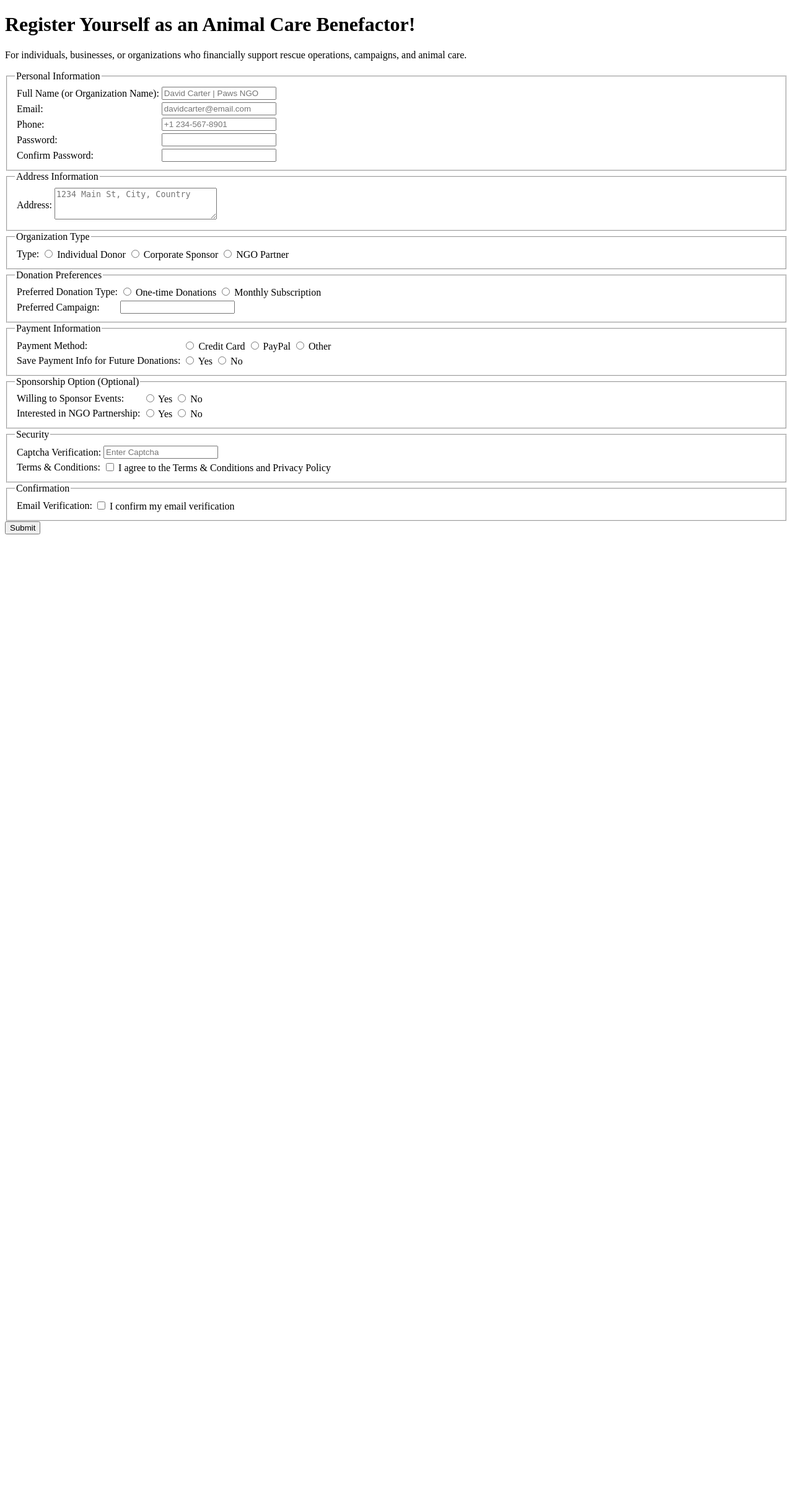
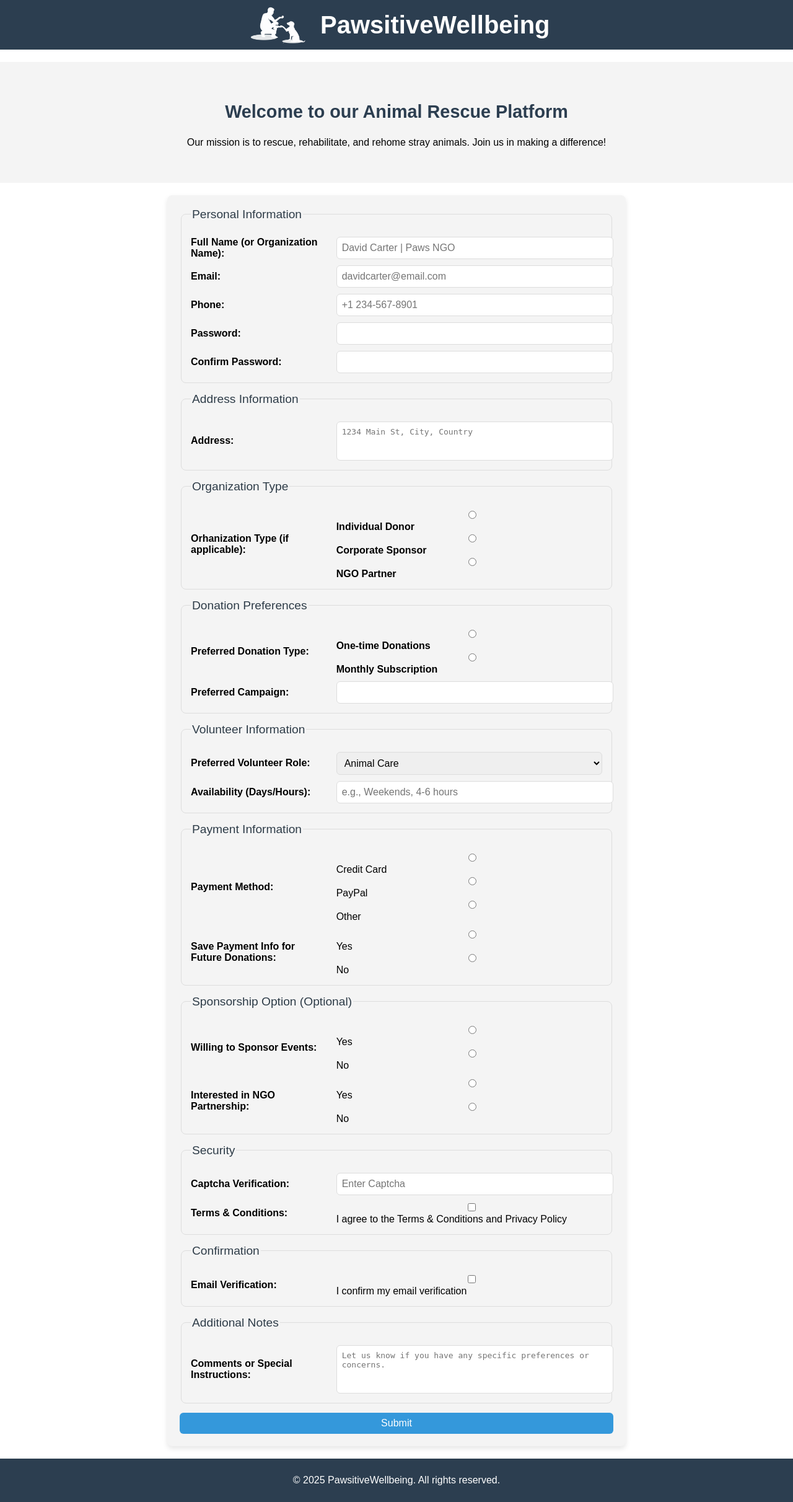
Before and after one commit to codingmoose-dev/PawsitiveWhispers, a PHP site: page /Benefactor/view/BenefactorRegistration.php in a window 1280 px wide. Shown: the whole page at 62% size. Before the commit the page ends 862 px from the top, so only its background shows below. Run offline with PHP 8.4, Linux system fonts and the light colour scheme.

Commit message:
Benefactor (Donors & NGO Partner)

```diff
--- a/Benefactor/view/BenefactorRegistration.php
+++ b/Benefactor/view/BenefactorRegistration.php
@@ -4,84 +4,190 @@
     <meta charset="UTF-8">
     <meta name="viewport" content="width=device-width, initial-scale=1.0">
     <title>Animal Care Benefactor Registration</title>
+    <style>
+        body {
+            font-family: Arial, sans-serif;
+            margin: 0;
+            padding: 0;
+        }
+
+        header {
+            background-color: #2c3e50;
+            color: white;
+            padding: 10px 0;
+            text-align: center;
+        }
+
+        header h1 {
+            margin: 0;
+            font-size: 2.5em;
+        }
+
+        #logo-container {
+            display: flex;
+            align-items: center;
+            justify-content: center;
+            gap: 10px;
+        }
+
+        #logo-container img {
+            height: 60px;
+        }
+
+        section {
+            padding: 20px;
+        }
+
+        #message {
+            background-color: #f4f4f4;
+            padding: 40px 20px;
+            margin: 20px 0;
+            text-align: center;
+        }
+
+        #message h2 {
+            color: #2c3e50;
+            font-size: 1.8em;
+        }
+
+        #registration {
+            background-color: #f4f4f4;
+            padding: 20px;
+            border-radius: 8px;
+            box-shadow: 0 4px 8px rgba(0, 0, 0, 0.1);
+            max-width: 700px; /* Increased from 600px to 700px */
+            margin: 20px auto;
+        }
+
+        fieldset {
+            margin-bottom: 15px;
+            border: 1px solid #ddd;
+            padding: 15px;
+            border-radius: 8px;
+        }
+
+        legend {
+            font-size: 1.2em;
+            color: #2e3c48;
+            margin-bottom: 10px;
+        }
+
+        .form-grid {
+            display: grid;
+            grid-template-columns: 1fr 2fr;
+            gap: 10px 20px;
+            align-items: center;
+        }
+
+        label {
+            font-weight: bold;
+        }
+
+        input, select, textarea, button {
+            width: 100%;
+            padding: 8px;
+            font-size: 1em;
+            border-radius: 6px;
+            border: 1px solid #ddd;
+        }
+
+        textarea {
+            resize: none;
+        }
+
+        button {
+            background-color: #3498db;
+            color: white;
+            border: none;
+            cursor: pointer;
+        }
+
+        button:hover {
+            background-color: #2980b9;
+        }
+
+        footer {
+            background-color: #2c3e50;
+            color: white;
+            text-align: center;
+            padding: 10px 0;
+        }
+    </style>
 </head>
 <body>
-    <h1>Register Yourself as an Animal Care Benefactor!</h1>
-    <p>For individuals, businesses, or organizations who financially support rescue operations, campaigns, and animal care.</p>
+    <header>
+        <div id="logo-container">
+            <img src="../../Main/images/Icon.png" alt="PawsitiveWellbeing Logo">
+            <h1>PawsitiveWellbeing</h1>
+        </div>
+    </header>
 
+    <section id="message">
+        <h2>Welcome to our Animal Rescue Platform</h2>
+        <p>Our mission is to rescue, rehabilitate, and rehome stray animals. Join us in making a difference!</p>
+    </section>
+
+    <section id="registration">
         <form action="reg_control.php" method="post">
             <!-- Personal Information -->
             <fieldset>
                 <legend>Personal Information</legend>
-            <table>
-                <tr>
-                    <td><label for="fname">Full Name (or Organization Name):</label></td>
-                    <td><input type="text" id="fname" name="fname" placeholder="David Carter | Paws NGO" required></td>
-                </tr>
-                <tr>
-                    <td><label for="email">Email:</label></td>
-                    <td><input type="email" id="email" name="email" placeholder="davidcarter@email.com" required></td>
-                </tr>
-                <tr>
-                    <td><label for="phone">Phone:</label></td>
-                    <td><input type="tel" id="phone" name="phone" placeholder="+1 234-567-8901" required></td>
-                </tr>
-                <tr>
-                    <td><label for="pwd">Password:</label></td>
-                    <td><input type="password" id="pwd" name="pwd" required></td>
-                </tr>
-                <tr>
-                    <td><label for="cpwd">Confirm Password:</label></td>
-                    <td><input type="password" id="cpwd" name="cpwd" required></td>
-                </tr>
-            </table>
+                <div class="form-grid">
+                    <label for="fname">Full Name (or Organization Name):</label>
+                    <input type="text" id="fname" name="fname" placeholder="David Carter | Paws NGO" required>
+
+                    <label for="email">Email:</label>
+                    <input type="email" id="email" name="email" placeholder="davidcarter@email.com" required>
+
+                    <label for="phone">Phone:</label>
+                    <input type="tel" id="phone" name="phone" placeholder="+1 234-567-8901" required>
+
+                    <label for="pwd">Password:</label>
+                    <input type="password" id="pwd" name="pwd" required>
+
+                    <label for="cpwd">Confirm Password:</label>
+                    <input type="password" id="cpwd" name="cpwd" required>
+                </div>
             </fieldset>
 
             <!-- Address Information -->
             <fieldset>
                 <legend>Address Information</legend>
-            <table>
-                <tr>
-                    <td><label for="address">Address:</label></td>
-                    <td><textarea id="address" name="address" rows="3" cols="30" placeholder="1234 Main St, City, Country" required></textarea></td>
-                </tr>
-            </table>
+                <div class="form-grid">
+                    <label for="address">Address:</label>
+                    <textarea id="address" name="address" rows="3" placeholder="1234 Main St, City, Country" required></textarea>
+                </div>
             </fieldset>
 
             <!-- Organization Type -->
             <fieldset>
                 <legend>Organization Type</legend>
-            <table>
-                <tr>
-                    <td><label>Type:</label></td>
-                    <td>
+                <div class="form-grid">
+                    <label>Orhanization Type (if applicable):</label>
+                    <div>
                         <input type="radio" id="IndividualDonor" name="otype" value="IndividualDonor" required>
                         <label for="IndividualDonor">Individual Donor</label>
                         <input type="radio" id="CorporateSponsor" name="otype" value="CorporateSponsor">
                         <label for="CorporateSponsor">Corporate Sponsor</label>
                         <input type="radio" id="ngopartner" name="otype" value="NgoPartner">
                         <label for="ngopartner">NGO Partner</label>
-                    </td>
-                </tr>
-            </table>
+                    </div>
+                </div>
             </fieldset>
 
             <!-- Donation Preferences -->
             <fieldset>
                 <legend>Donation Preferences</legend>
-            <table>
-                <tr>
-                    <td><label>Preferred Donation Type:</label></td>
-                    <td>
+                <div class="form-grid">
+                    <label>Preferred Donation Type:</label>
+                    <div>
                         <input type="radio" id="onetime" name="donationtype" value="One-time Donations" required>
                         <label for="onetime">One-time Donations</label>
                         <input type="radio" id="MonthlySubscription" name="donationtype" value="Monthly Subscription">
                         <label for="MonthlySubscription">Monthly Subscription</label>
-                    </td>
-                </tr>
-                <tr>
-                    <td><label for="campaign">Preferred Campaign:</label></td>
-                    <td>
+                    </div>
+
+                    <label for="campaign">Preferred Campaign:</label>
                     <input id="campaignInput" list="campaign" name="campaign">
                     <datalist id="campaign">
                         <option value="Emergency Rescue">
@@ -89,88 +195,105 @@
                         <option value="Shelter Support">
                         <option value="Other">
                     </datalist>
-                    </td>
-                </tr>
-            </table>
+                </div>
+            </fieldset>
+
+        <!-- Volunteer Information -->
+        <fieldset>
+            <legend>Volunteer Information</legend>
+            <div class="form-grid">
+                <label for="volunteerRole">Preferred Volunteer Role:</label>
+                <select id="volunteerRole" name="volunteerRole" required>
+                    <option value="Animal Care">Animal Care</option>
+                    <option value="Event Management">Event Management</option>
+                    <option value="Fundraising">Fundraising</option>
+                    <option value="Other">Other</option>
+                </select>
+
+                <label for="availability">Availability (Days/Hours):</label>
+                <input type="text" id="availability" name="availability" placeholder="e.g., Weekends, 4-6 hours" required>
+            </div>
         </fieldset>
 
         <!-- Payment Information -->
         <fieldset>
             <legend>Payment Information</legend>
-            <table>
-                <tr>
-                    <td><label>Payment Method:</label></td>
-                    <td>
+            <div class="form-grid">
+                <label>Payment Method:</label>
+                <div>
                     <input type="radio" id="credit-card" name="payment-method" value="credit-card" required> Credit Card
                     <input type="radio" id="paypal" name="payment-method" value="paypal"> PayPal
                     <input type="radio" id="other" name="payment-method" value="other"> Other
-                    </td>
-                </tr>
-                <tr>
-                    <td><label>Save Payment Info for Future Donations:</label></td>
-                    <td>
+                </div>
+
+                <label>Save Payment Info for Future Donations:</label>
+                <div>
                     <input type="radio" id="save-yes" name="save-payment" value="yes" required> Yes
                     <input type="radio" id="save-no" name="save-payment" value="no"> No
-                    </td>
-                </tr>
-            </table>
+                </div>
+            </div>
         </fieldset>
 
         <!-- Sponsorship Option -->
         <fieldset>
             <legend>Sponsorship Option (Optional)</legend>
-            <table>
-                <tr>
-                    <td><label>Willing to Sponsor Events:</label></td>
-                    <td>
+            <div class="form-grid">
+                <label>Willing to Sponsor Events:</label>
+                <div>
                     <input type="radio" id="sponsor-yes" name="sponsor-events" value="yes"> Yes
                     <input type="radio" id="sponsor-no" name="sponsor-events" value="no"> No
-                    </td>
-                </tr>
-                <tr>
-                    <td><label>Interested in NGO Partnership:</label></td>
-                    <td>
+                </div>
+
+                <label>Interested in NGO Partnership:</label>
+                <div>
                     <input type="radio" id="ngo-yes" name="ngo-partnership" value="yes"> Yes
                     <input type="radio" id="ngo-no" name="ngo-partnership" value="no"> No
-                    </td>
-                </tr>
-            </table>
+                </div>
+            </div>
         </fieldset>
 
         <!-- Security -->
         <fieldset>
             <legend>Security</legend>
-            <table>
-                <tr>
-                    <td><label for="captcha">Captcha Verification:</label></td>
-                    <td><input type="text" id="captcha" name="captcha" placeholder="Enter Captcha" required></td>
-                </tr>
-                <tr>
-                    <td><label for="terms-conditions">Terms & Conditions:</label></td>
-                    <td>
+            <div class="form-grid">
+                <label for="captcha">Captcha Verification:</label>
+                <input type="text" id="captcha" name="captcha" placeholder="Enter Captcha" required>
+
+                <label for="terms-conditions">Terms & Conditions:</label>
+                <div>
                     <input type="checkbox" id="terms-conditions" name="terms-conditions" value="agree" required> I agree to the Terms & Conditions and Privacy Policy
-                    </td>
-                </tr>
-            </table>
+                </div>
+            </div>
         </fieldset>
 
         <!-- Confirmation -->
         <fieldset>
         <legend>Confirmation</legend>
-            <table>
-                <tr>
-                    <td><label for="email-verification">Email Verification:</label></td>
-                    <td>
+            <div class="form-grid">
+                <label for="email-verification">Email Verification:</label>
+                <div>
                     <input type="checkbox" id="email-verification" name="email-verification" value="verified" required> I confirm my email verification
-                    </td>
-                </tr>
-            </table>
+                </div>
+            </div>
         </fieldset>
 
-        <!-- Submit Button -->
-        <div>
-            <input type="submit" value="Submit">
+
+        <!-- Additional Notes -->
+        <fieldset>
+            <legend>Additional Notes</legend>
+            <div class="form-grid">
+                <label for="notes">Comments or Special Instructions:</label>
+                <textarea id="notes" name="notes" rows="4" placeholder="Let us know if you have any specific preferences or concerns."></textarea>
             </div>
+        </fieldset>
+
+
+            <button type="submit">Submit</button>
         </form>
+    </section>
+
+    <footer>
+        <p>&copy; 2025 PawsitiveWellbeing. All rights reserved.</p>
+    </footer>
 </body>
 </html>
```
Lines whose indentation alone changed are shown as unchanged.
